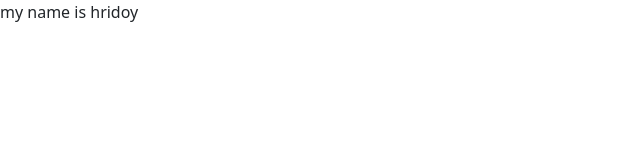
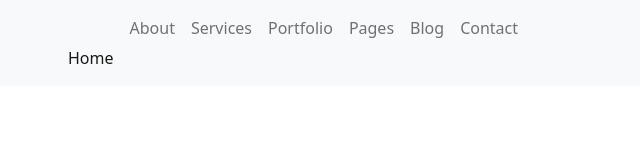
Before and after one commit to Mahbub-Hridoy/portfolio_bootstrap, a plain HTML site: page index.html in a window 1280 px wide. Shown: the whole page, without its empty margins (0-640 px from the left). Drawn offline with Linux system fonts and the light colour scheme.

Commit message:
menu add

```diff
--- a/index.html
+++ b/index.html
@@ -5,6 +5,7 @@
     <meta http-equiv="X-UA-Compatible" content="IE=edge">
     <meta name="viewport" content="width=device-width, initial-scale=1.0">
     <title>MAHBUB</title>
+
 
     <!-- fonts file -->
     <link rel="preconnect" href="https://fonts.googleapis.com">
@@ -20,6 +21,47 @@
 
 <body>
 
+    <!-- header area -->
+        <header class="header-area">
+            <div class="menu">
+                <nav class="navbar navbar-expand-lg bg-light">
+                    <div class="container-fluid">
+                      <a class="navbar-brand" href="#"><img src=""</a>
+                      <button class="navbar-toggler" type="button" data-bs-toggle="collapse" data-bs-target="#navbarNav" aria-controls="navbarNav" aria-expanded="false" aria-label="Toggle navigation">
+                        <span class="navbar-toggler-icon"></span>
+                      </button>
+                      <div class="collapse navbar-collapse" id="navbarNav">
+                        <ul class="navbar-nav">
+                          <li class="nav-item">
+                            <a class="nav-link active" aria-current="page" href="#">Home</a>
+                          </li>
+                          <li class="nav-item">
+                            <a class="nav-link" href="#">About</a>
+                          </li>
+                          <li class="nav-item">
+                            <a class="nav-link" href="#">Services</a>
+                          </li>
+                          <li class="nav-item">
+                            <a class="nav-link" href="#">Portfolio</a>
+                          </li>
+                          <li class="nav-item">
+                            <a class="nav-link" href="#">Pages</a>
+                          </li>
+                          <li class="nav-item">
+                            <a class="nav-link" href="#">Blog</a>
+                          </li>
+                          <li class="nav-item">
+                            <a class="nav-link" href="#">Contact</a>
+                          </li>
+
+                        </ul>
+                      </div>
+                    </div>
+                  </nav>
+            </div>
+
+        </header>
+    <!-- end header area -->
 
 
 
@@ -27,7 +69,8 @@
 
 
 
-<p>my name is hridoy</p>
+
+
 
 
 
```
